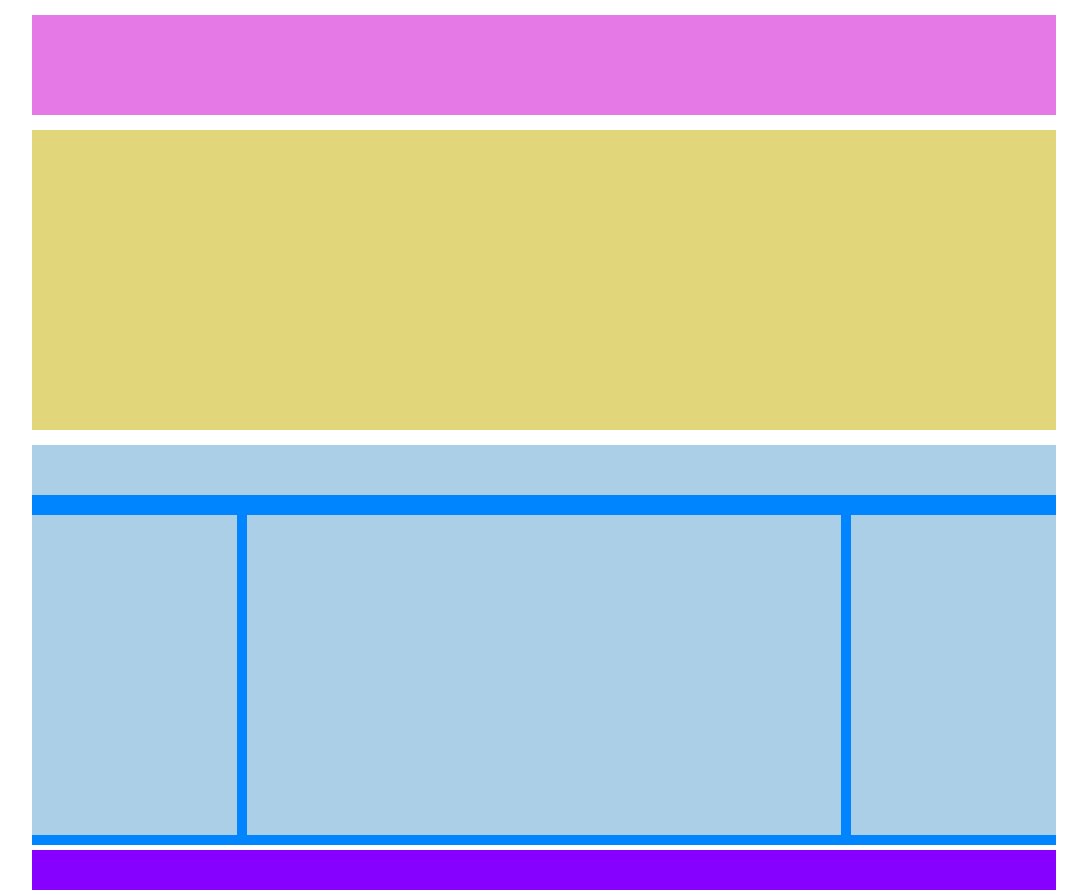
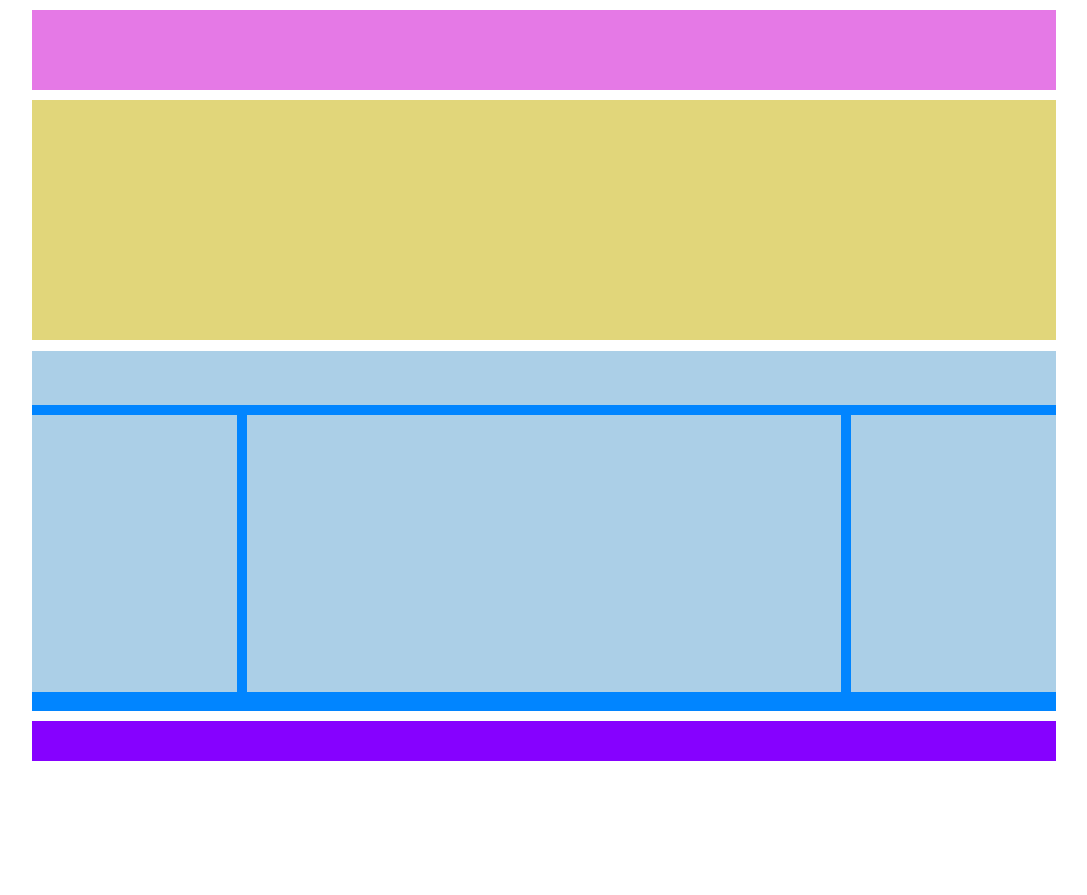
Before and after one commit to JustAPC/htmlcss-struttura-wp, a plain HTML site: page index.html in a window 1280 px wide. Shown: the whole page, without its empty margins (96-1183 px from the left). After the commit the page ends 810 px from the top, so only its background shows below. Drawn offline with Linux system fonts and the light colour scheme.

Commit message:
modifica parametri dimens. da px a percent.

```diff
--- a/asset/style.css
+++ b/asset/style.css
@@ -12,24 +12,25 @@
 
 body{
     width: 80%;
-    margin: 0 auto;
+    height: 100vh;
+    margin: auto;
 }
 
 header{
     background-color: #E579E6;
     width: 100%;
-    height: 100px;
-    margin: 15px auto;
+    height: 10%;
+    margin: 1% auto;
 }
 .paragrafo-1{
     background-color: #E1D67A;
     width: 100%;
-    height: 300px;
-    margin: 15px auto;
+    height: 30vh;
+    margin: 1% auto;
 }
 
 .paragrafo-2{
-    height: 400px;
+    height: 45vh;
     width: 100%;
     background-color: #0185FF;
 }
@@ -37,29 +38,29 @@ header{
 .sezione-top{
     background-color: #ABCFE7;
     width: 100%;
-    height: 50px;
-    margin-bottom: 20px;
+    height: 15%;
+    margin-bottom: 1%;
     }
 
 .sezione-side{
     background-color: #ABCFE7;
     width: 20%;
-    height: 320px;
+    height: 77%;
     float: left;
 }
 
 .sezione-mid{
     background-color: #ABCFE7;
-    height: 320px;
-    width: calc( 60% - 20px);
-    margin-left: 10px;
-    margin-right: 10px;
+    height: 77%;
+    width: calc( 60% - 2%);
+    margin-left: 1%;
+    margin-right: 1%;
     float: left;
 }
 
 footer {
     width: 100%;
-    height: 40px;
+    height: 5vh;
     background: #8601FF;
-    margin: 5px auto;
+    margin: 1% auto;
 }
```
